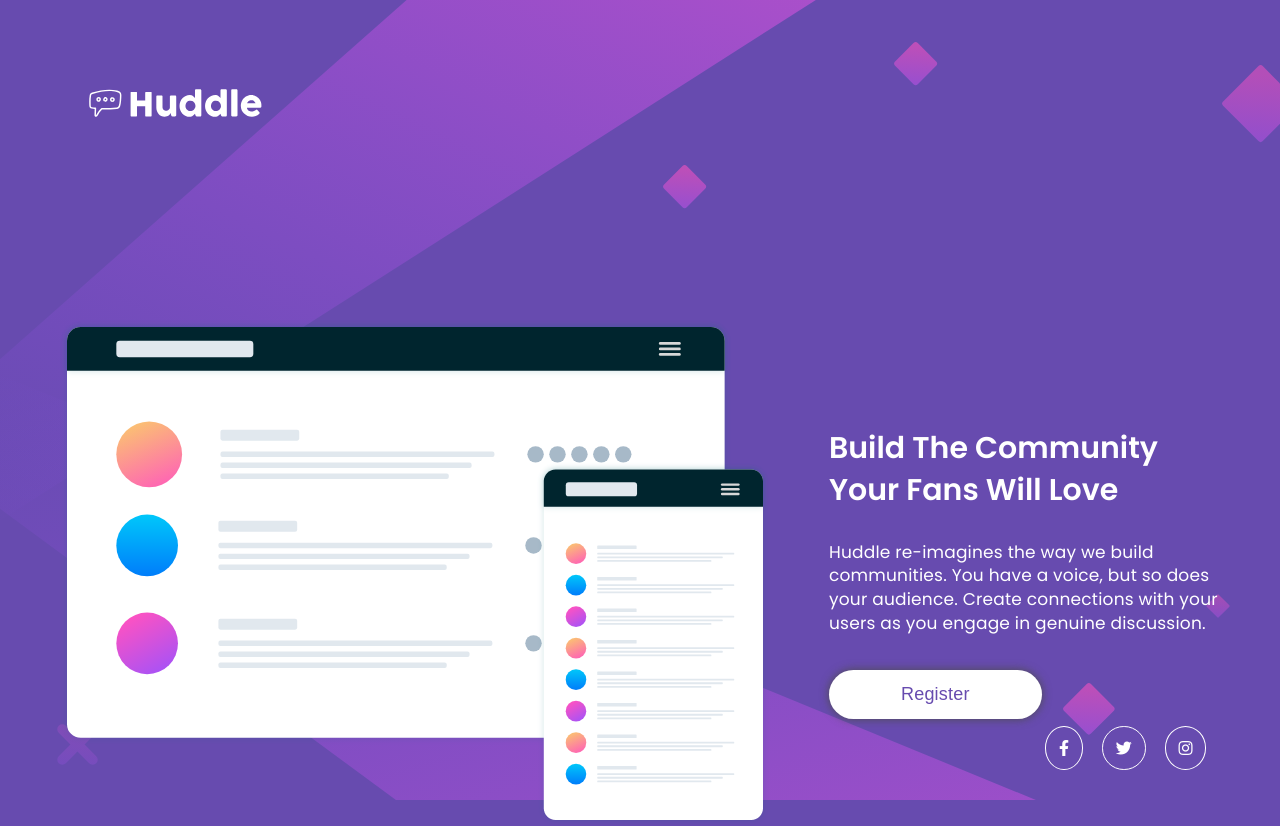
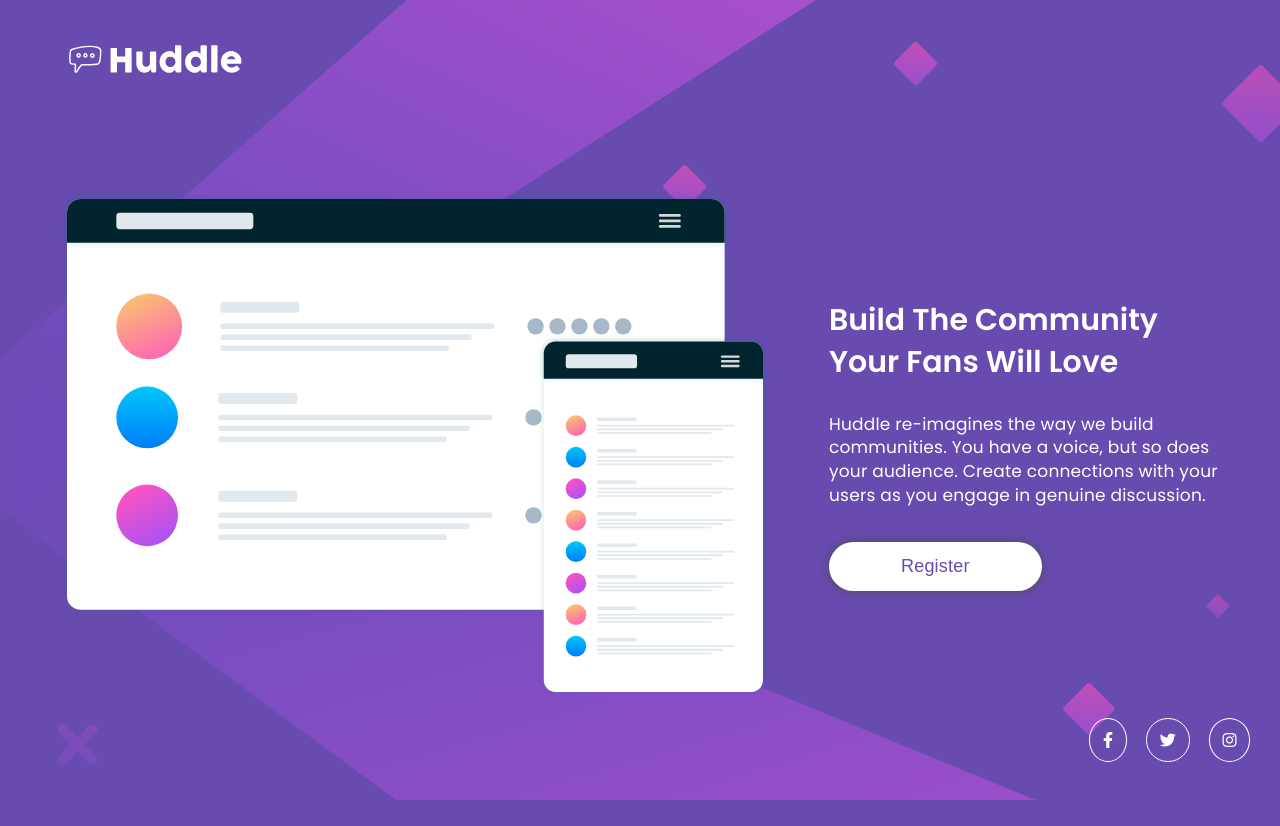
Before and after one commit to carlito-jdp/huddle-landing-page-with-single-introductory-section, a plain HTML site: page index.html in a window 1280 px wide. After the commit the page ends 800 px from the top, so only its background shows below. Drawn offline with Linux system fonts and the light colour scheme.

Commit message:
Fixed issues with social icons and background not spanning full height

```diff
--- a/scss/index.scss
+++ b/scss/index.scss
@@ -87,7 +87,7 @@ body {
 .socials {
     display: flex;
     justify-content: center;
-    align-self: center;
+    align-items: center;
     padding-bottom: 3em;
 }
 .fab {
@@ -101,8 +101,8 @@ body {
 }
 @media screen and (min-width: 1280px) {
     body {
-        position: relative;
-        height: 100vh;
+        min-height: 100vh;
+        height: 100%;
         background-image: url("../images/bg-desktop.svg");
         background-position: center;
         background-size: cover;
@@ -115,11 +115,11 @@ body {
         display: none;
     }
     .header {
-        padding: 7em 6em;
+        padding: 1.6em 4em;
     }
     .hero {
         text-align: initial;
-        margin: 6em;
+        margin: 2em 6em;
         &__illustration {
             display: block;
             max-width: 780px;
@@ -136,8 +136,8 @@ body {
         padding: 0.8em 4em;
     }
     .socials {
-        position: absolute;
-        bottom: 0;
-        right: 5%;
+        align-self: flex-end;
+        justify-content: flex-end;
+        padding-right: 2em;
     }
 }
```
Also changed, not shown: css/index.css, scss/bg-desktop.svg (deleted), 1 other file.
